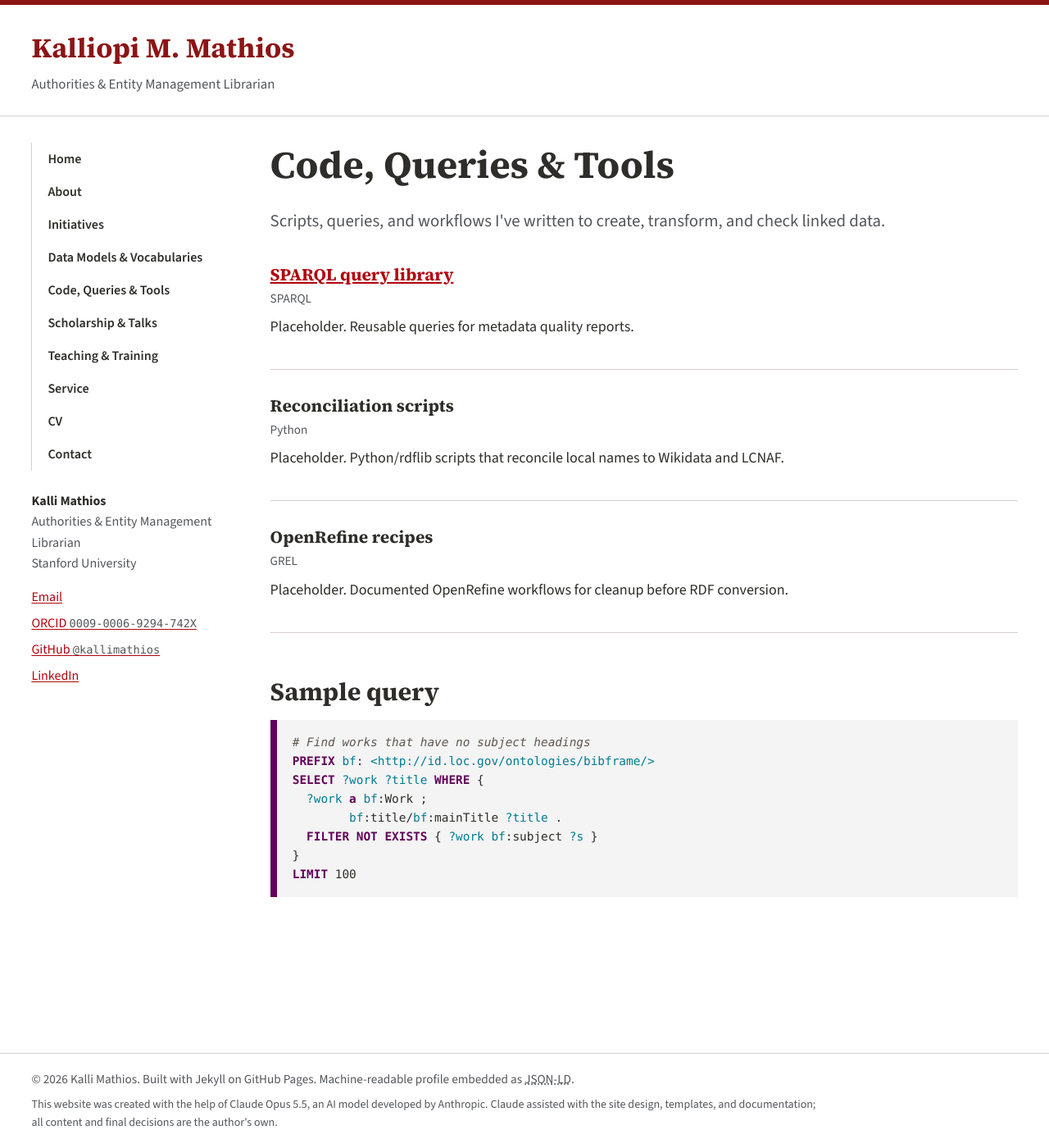
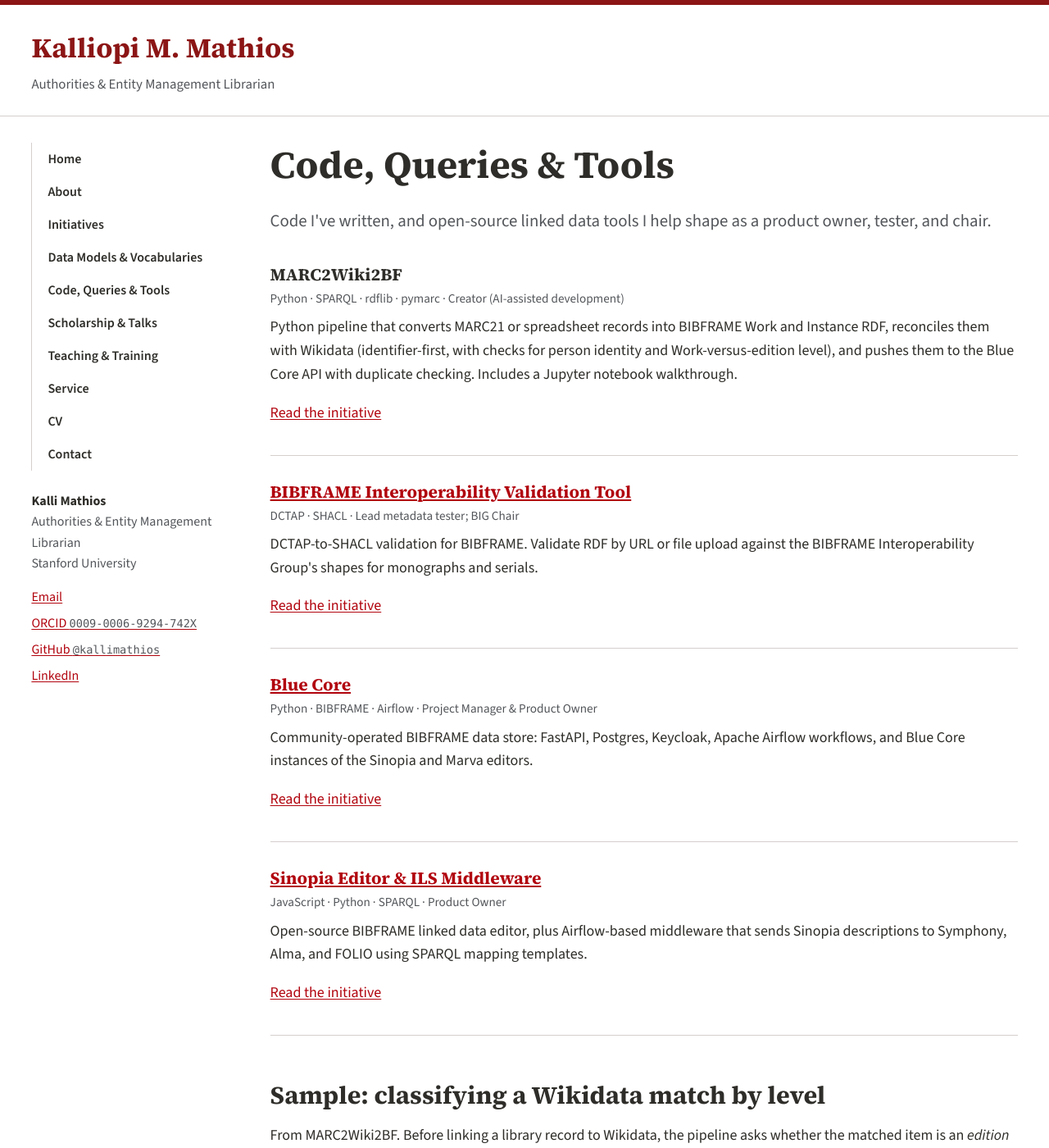
Before and after one commit to kallimathios/kallimathios, a Jekyll site: the page built from tools.md, in a window 1280 px wide and 1400 px high. Shown: the whole window at 82% size. Built offline with Jekyll 4.4.1, drawn with Linux system fonts in a browser that asks for light colours; some of the changed text lies outside the part shown.

Commit message:
Add files via upload

````diff
--- a/_data/tools.yml
+++ b/_data/tools.yml
@@ -1,12 +1,41 @@
-- title: "SPARQL query library"
-  description: "Placeholder. Reusable queries for metadata quality reports."
-  language: SPARQL
-  url: "https://github.com/USERNAME/sparql-queries"
-- title: "Reconciliation scripts"
-  description: "Placeholder. Python/rdflib scripts that reconcile local names to Wikidata and LCNAF."
-  language: Python
-  url: ""
-- title: "OpenRefine recipes"
-  description: "Placeholder. Documented OpenRefine workflows for cleanup before RDF conversion."
-  language: GREL
-  url: ""
+# Code I've written, and open-source tools I help shape.
+#   role: Creator | Product Owner | Contributor | Tester ...
+#   initiative: the matching file name in _projects/ (without .md), to link the two
+
+- title: "MARC2Wiki2BF"
+  description: >-
+    Python pipeline that converts MARC21 or spreadsheet records into BIBFRAME Work and Instance
+    RDF, reconciles them with Wikidata (identifier-first, with checks for person identity and
+    Work-versus-edition level), and pushes them to the Blue Core API with duplicate checking.
+    Includes a Jupyter notebook walkthrough.
+  language: "Python · SPARQL · rdflib · pymarc"
+  role: "Creator (AI-assisted development)"
+  url: ""        # add the GitHub URL
+  initiative: marc2wiki2bf
+
+- title: "BIBFRAME Interoperability Validation Tool"
+  description: >-
+    DCTAP-to-SHACL validation for BIBFRAME. Validate RDF by URL or file upload against the
+    BIBFRAME Interoperability Group's shapes for monographs and serials.
+  language: "DCTAP · SHACL"
+  role: "Lead metadata tester; BIG Chair"
+  url: "https://bf-interop.github.io/bf-demo-validation-tool"
+  initiative: bibframe-interoperability
+
+- title: "Blue Core"
+  description: >-
+    Community-operated BIBFRAME data store: FastAPI, Postgres, Keycloak, Apache Airflow
+    workflows, and Blue Core instances of the Sinopia and Marva editors.
+  language: "Python · BIBFRAME · Airflow"
+  role: "Project Manager & Product Owner"
+  url: "https://github.com/blue-core-lod"
+  initiative: blue-core
+
+- title: "Sinopia Editor & ILS Middleware"
+  description: >-
+    Open-source BIBFRAME linked data editor, plus Airflow-based middleware that sends Sinopia
+    descriptions to Symphony, Alma, and FOLIO using SPARQL mapping templates.
+  language: "JavaScript · Python · SPARQL"
+  role: "Product Owner"
+  url: "https://github.com/LD4P/sinopia_editor"
+  initiative: sinopia
--- a/_layouts/project.html
+++ b/_layouts/project.html
@@ -11,7 +11,7 @@ layout: default
       {{ content }}
 
       {% if page.talk_tag %}
-      {% assign related = site.data.presentations | where: "initiative", page.talk_tag %}
+      {% assign related = site.data.presentations | where_exp: "t", "t.initiative contains page.talk_tag" %}
       {% if related.size > 0 %}
       <h2 id="related-talks">Related talks &amp; workshops</h2>
       <ul class="talk-list">
--- a/tools.md
+++ b/tools.md
@@ -1,27 +1,45 @@
 ---
 title: Code, Queries & Tools
-intro: "Scripts, queries, and workflows I've written to create, transform, and check linked data."
+intro: "Code I've written, and open-source linked data tools I help shape as a product owner, tester, and chair."
 ---
 
 <div class="item-list">
 {% for t in site.data.tools %}
   <article class="item">
-    <h2 class="item__title">{% if t.url != "" %}<a href="{{ t.url }}">{{ t.title }}</a>{% else %}{{ t.title }}{% endif %}</h2>
-    <p class="item__meta">{{ t.language }}</p>
+    <h2 class="item__title">{% if t.url and t.url != "" %}<a href="{{ t.url }}">{{ t.title }}</a>{% else %}{{ t.title }}{% endif %}</h2>
+    <p class="item__meta">{{ t.language }}{% if t.role %} · {{ t.role }}{% endif %}</p>
     <p>{{ t.description }}</p>
+    {% if t.initiative %}<p><a href="{{ '/initiatives/' | append: t.initiative | append: '/' | relative_url }}">Read the initiative</a></p>{% endif %}
   </article>
 {% endfor %}
 </div>
 
-## Sample query
+## Sample: classifying a Wikidata match by level
+
+From MARC2Wiki2BF. Before linking a library record to Wikidata, the pipeline asks whether the
+matched item is an *edition* (so the link goes on the `bf:Instance`) or a *work* (so it goes on
+the `bf:Work`), following class hierarchies with `wdt:P31/wdt:P279*`.
 
 ```sparql
-# Find works that have no subject headings
-PREFIX bf: <http://id.loc.gov/ontologies/bibframe/>
-SELECT ?work ?title WHERE {
-  ?work a bf:Work ;
-        bf:title/bf:mainTitle ?title .
-  FILTER NOT EXISTS { ?work bf:subject ?s }
+# Is the candidate an edition/version (→ bf:Instance)?
+ASK {
+  wd:Q12345 wdt:P31/wdt:P279* ?c .
+  VALUES ?c { wd:Q3331189 }          # version, edition or translation
 }
-LIMIT 100
+
+# Otherwise, is it a work (→ bf:Work)?
+ASK {
+  wd:Q12345 wdt:P31/wdt:P279* ?c .
+  VALUES ?c { wd:Q386724 wd:Q11424 wd:Q24856 }   # work, film, film series
+}
 ```
+
+## Sample: verifying a person before trusting a title match
+
+A fuzzy title match only gets a confidence boost if the author's authority-linked QID
+(resolved from MARC `$0`/`$1`) is credited as a creator of the candidate.
+
+```sparql
+ASK { wd:Q12345 (wdt:P50|wdt:P57|wdt:P58|wdt:P170|wdt:P86) wd:Q67890 }
+# author | director | screenwriter | creator | composer
+```
````
Also changed, not shown: _data/presentations.yml (+4 -4 lines), _projects/blue-core.md (+1 -1 lines), _projects/folio-marc-authorities.md (added, +89 -0 lines), _projects/marc2wiki2bf.md (added, +110 -0 lines), _projects/sinopia.md (added, +81 -0 lines).
